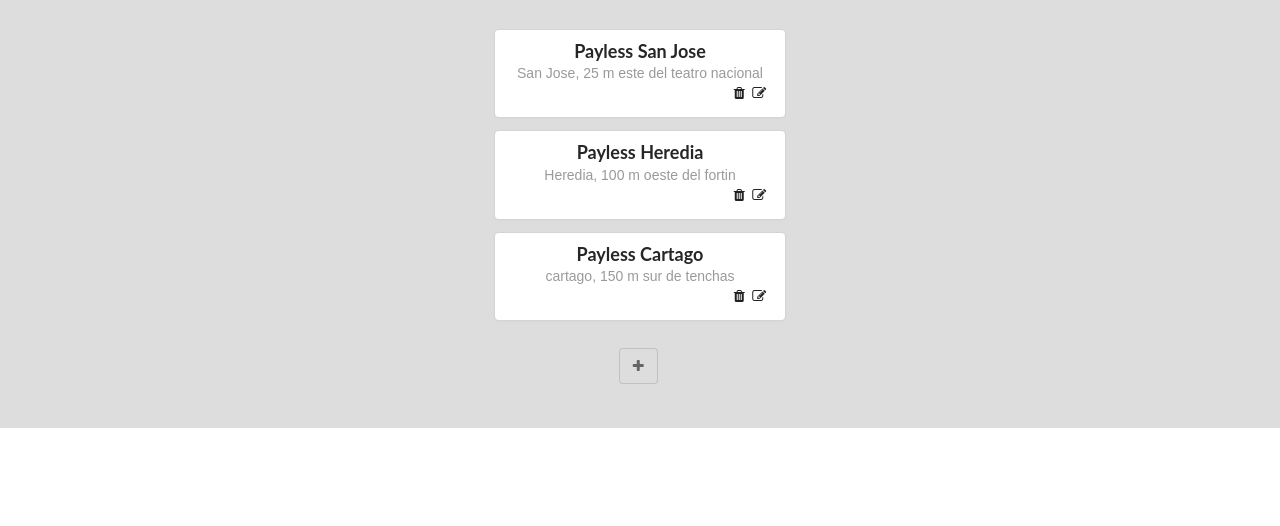
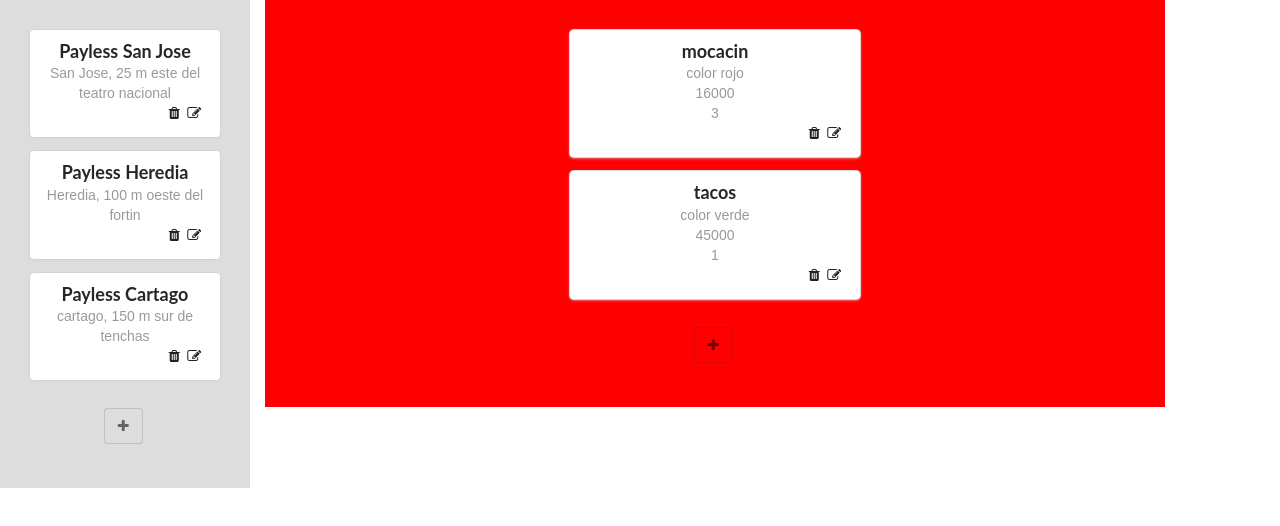
Before and after one commit to lhernandezc87/super-zapatos, a React (Create React App) app: page / in a window 1280 px wide. Shown: the top 526 px of the page. Built offline with nearby package versions, Linux system fonts and the light colour scheme.

Commit message:
shoe add/remove/update actions done

```diff
--- a/src/App.js
+++ b/src/App.js
@@ -11,13 +11,15 @@
   }
 }
 
-
 class ShoeStoreListDashboard extends React.Component {
   state = {
     shoeStoreList: defaultStoreList,
+    shoeList: defaultShoeList,
+    storeId: 1,
   };
 
-
+  //cargar tiendas
+  //componentWillUnmount
   handleCreateFormSubmit = (shoeStore) => {
     this.createShoeStore(shoeStore);
   };
@@ -28,6 +30,10 @@
 
   handleTrashClick = (shoeStoreId) => {
     this.deleteShoeStore(shoeStoreId);
+  };
+
+  handleShowShoes = (shoeStoreId) => {
+    this.setState({shoeStoreId: shoeStoreId});
   };
 
   createShoeStore = (shoeStore) => {
@@ -61,8 +67,60 @@
 
   };
 
+  //shoe code
+  handleCreateFormSubmitShoe = (shoe) => {
+    this.createShoe(shoe);
+  };
+
+  handleEditFormSubmitShoe = (attrs) => {
+    this.updateShoe(attrs);
+  };
+
+  handleTrashClickShoe = (shoeId) => {
+    this.deleteShoe(shoeId);
+  };
+
+  createShoe = (shoe) => {
+    const newShoe = {};
+    newShoe.name = shoe.name;
+    newShoe.description = shoe.description;
+    newShoe.price = shoe.price;
+    newShoe.total = shoe.total;
+    newShoe.storeId = this.state.storeId;
+    newShoe.id = this.state.shoeList.length + 1;
+    const newShoeList = [...this.state.shoeList, newShoe];
+    this.setState({shoeList: newShoeList});
+  };
+
+  updateShoe = (attrs) => {
+    this.setState({
+      shoeList: this.state.shoeList.map((shoe) => {
+        if (shoe.id === attrs.id) {
+          return Object.assign({}, shoe, {
+            name: attrs.name,
+            description: attrs.description,
+            price: attrs.price,
+            total: attrs.total,
+            storeId: this.state.storeId,
+          });
+        } else {
+          return shoe;
+        }
+      }),
+    });
+  };
+
+  deleteShoe = (shoeId) => {
+    this.setState({
+      shoeList: this.state.shoeList.filter(t => t.id !== shoeId),
+    });
+
+  };
+
   render() {
+    const currentShoeList = this.state.shoeList.filter(s => s.storeId === this.state.storeId);
     return (
+      <div className="appContainer">
         <div className='storesContainer'>
           <EditableShoeStoreList
             shoeStores={this.state.shoeStoreList}
@@ -72,6 +130,15 @@
           <ToggleableShoeStoreForm
             onFormSubmit={this.handleCreateFormSubmit}
           />
+        </div>
+        <div className="shoesContainer">
+          <ShoeListDashboard
+            onFormSubmitShoe={this.handleEditFormSubmitShoe}
+            onTrashClickShoe={this.handleTrashClickShoe}
+            CreateFormSubmitShoe={this.handleCreateFormSubmitShoe}
+            shoeList={currentShoeList}
+          />
+        </div>
       </div>
     );
   }
@@ -304,74 +371,285 @@
 }
 
 
-class ShoeList extends React.Component {
-  state = {
-    storeId: this.props.storeId,
-    shoeList: defaultShoeList,
-  }
-
-  handleCreateFormSubmit = (shoe) => {
-    this.createShoe(shoe);
-  };
-
-  handleEditFormSubmit = (attrs) => {
-    this.updateShoe(attrs);
-  };
-
-  handleTrashClick = (shoeId) => {
-    this.deleteShoe(shoeId);
-  };
-
-  createShoe = (shoe) => {
-    const newShoe = {};
-    newShoe.name = shoeStore.name;
-    newShoe.address = shoeStore.address;
-    newShoe.id = this.state.shoeStoreList.length + 1;
-    const newShoeList = [...this.state.shoeList, newShoe];
-    this.setState({shoeList: newShoeList});
-  };
-
-  updateShoe = (attrs) => {
-    this.setState({
-      shoeList: this.state.shoeList.map((shoe) => {
-        if (shoe.id === attrs.id) {
-          return Object.assign({}, shoe, {
-            name: attrs.name,
-            description: attrs.description,
-            price: attrs.price,
-            total: attrs.total,
-            storeId: attrs.storeId,
-          });
-        } else {
-          return shoe;
-        }
-      }),
-    });
-  };
-
-  deleteShoe = (shoeId) => {
-    this.setState({
-      shoeList: this.state.shoeList.filter(t => t.id !== shoeId),
-    });
-
-  };
+class ShoeListDashboard extends React.Component {
 
   render() {
     return (
       <div className='shoeContainer'>
         <EditableShoeList
-          shoes={this.state.shoeList}
-          onFormSubmit={this.handleEditFormSubmit}
-          onTrashClick={this.handleTrashClick}
+          shoes={this.props.shoeList}
+          onFormSubmitShoe={this.props.onFormSubmitShoe}
+          onTrashClickShoe={this.props.onTrashClickShoe}
         />
         <ToggleableShoeForm
-          onFormSubmit={this.handleCreateFormSubmit}
+          onFormSubmitShoe={this.props.CreateFormSubmitShoe}
         />
       </div>
     );
   }
 
 }
+
+class ToggleableShoeForm extends React.Component {
+
+  state = {
+    isOpen: false,
+  };
+
+  handleFormOpen = () => {
+    this.setState({ isOpen: true });
+  };
+
+  handleFormCloseShoe = () => {
+    this.setState({ isOpen: false });
+  };
+
+  handleFormSubmitShoe = (shoe) => {
+    this.props.onFormSubmitShoe(shoe);
+    this.setState({ isOpen: false });
+  };
+
+  render() {
+    if (this.state.isOpen) {
+      return (
+        <ShoeForm
+          onFormSubmitShoe={this.handleFormSubmitShoe}
+          onFormCloseShoe={this.handleFormCloseShoe}
+        />
+      );
+    } else {
+      return (
+        <div className='ui basic content center aligned segment'>
+          <button
+            className='ui basic button icon'
+            onClick={this.handleFormOpen}
+          >
+            <i className='plus icon' />
+          </button>
+        </div>
+      );
+    }
+  }
+}
+
+class EditableShoeList extends React.Component {
+  render() {
+    const shoes = this.props.shoes.map((shoe) => (
+      <EditableShoe
+        key={shoe.id}
+        id={shoe.id}
+        name={shoe.name}
+        description={shoe.description}
+        price={shoe.price}
+        total={shoe.total}
+        storeId={shoe.storeId}
+        onFormSubmitShoe={this.props.onFormSubmitShoe}
+        onTrashClickShoe={this.props.onTrashClickShoe}
+      />
+    ));
+    return (
+      <div id='shoes'>
+        {shoes}
+      </div>
+    );
+  }
+}
+
+
+class EditableShoe extends React.Component {
+  state = {
+    editFormOpen: false,
+  };
+
+  handleEditClickShoe = () => {
+    this.openForm();
+  };
+
+  handleFormCloseShoe = () => {
+    this.closeForm();
+  };
+
+  handleSubmitShoe = (shoe) => {
+    this.props.onFormSubmitShoe(shoe);
+    this.closeForm();
+  };
+
+  closeForm = () => {
+    this.setState({ editFormOpen: false });
+  };
+
+  openForm = () => {
+    this.setState({ editFormOpen: true });
+  };
+
+  render() {
+    if (this.state.editFormOpen) {
+      return (
+        <ShoeForm
+          id={this.props.id}
+          name={this.props.name}
+          description={this.props.description}
+          price={this.props.price}
+          total={this.props.total}
+          storeId={this.props.storeId}
+          onFormSubmitShoe={this.handleSubmitShoe}
+          onFormCloseShoe={this.handleFormCloseShoe}
+        />
+      );
+    } else {
+      return (
+        <Shoe
+          id={this.props.id}
+          name={this.props.name}
+          description={this.props.description}
+          price={this.props.price}
+          total={this.props.total}
+          storeId={this.props.storeId}
+          onEditClickShoe={this.handleEditClickShoe}
+          onTrashClickShoe={this.props.onTrashClickShoe}
+        />
+      );
+    }
+  }
+}
+
+class Shoe extends React.Component {
+
+
+  handleTrashClickShoe = () => {
+    this.props.onTrashClickShoe(this.props.id);
+  };
+
+  render() {
+    return (
+      <div className='ui centered card'>
+        <div className='content'>
+          <div className='header'>
+            {this.props.name}
+          </div>
+          <div className='meta'>
+            {this.props.description}
+          </div>
+          <div className='meta'>
+            {this.props.price}
+          </div>
+          <div className='meta'>
+            {this.props.total}
+          </div>
+          <div className='extra content'>
+            <span
+              className='right floated edit icon'
+              onClick={this.props.onEditClickShoe}
+            >
+              <i className='edit icon' />
+            </span>
+            <span
+              className='right floated trash icon'
+              onClick={this.handleTrashClickShoe}
+            >
+              <i className='trash icon' />
+            </span>
+          </div>
+        </div>
+      </div>
+    );
+  }
+}
+
+class ShoeForm extends React.Component {
+
+  state = {
+    fields: {
+      name:this.props.name || '',
+      description: this.props.description || '',
+      price: this.props.price || '',
+      total: this.props.total || '',
+    }
+  };
+
+  onChangeText = (evt) => {
+    const fields = this.state.fields;
+    fields[evt.target.name] = evt.target.value;
+    this.setState({fields: fields});
+  };
+
+  handleSubmitShoe = () => {
+    this.props.onFormSubmitShoe({
+      id: this.props.id,
+      name: this.state.fields.name,
+      description: this.state.fields.description,
+      price: this.state.fields.price,
+      total: this.state.fields.total,
+    });
+  };
+
+  render() {
+    const submitText = this.props.id ? 'Update' : 'Add shoe';
+    return (
+      <div className='ui centered card'>
+        <div className='content'>
+          <div className='ui form'>
+            <div className='field'>
+              <label>Name</label>
+              <input
+                type='text'
+                placeholder='Name'
+                name='name'
+                value={this.state.fields.name}
+                onChange={this.onChangeText}
+              />
+            </div>
+            <div className='field'>
+              <label>Description</label>
+              <input
+                type='text'
+                placeholder='Description'
+                name='description'
+                value={this.state.fields.description}
+                onChange={this.onChangeText}
+              />
+            </div>
+             <div className='field'>
+              <label>Price</label>
+              <input
+                type='text'
+                placeholder='Price'
+                name='price'
+                value={this.state.fields.price}
+                onChange={this.onChangeText}
+              />
+            </div>
+             <div className='field'>
+              <label>Total</label>
+              <input
+                type='text'
+                placeholder='Total'
+                name='total'
+                value={this.state.fields.total}
+                onChange={this.onChangeText}
+              />
+            </div>
+            <div className='ui two bottom attached buttons'>
+              <button
+                className='ui basic blue button'
+                onClick={this.handleSubmitShoe}
+              >
+                {submitText}
+              </button>
+              <button
+                className='ui basic red button'
+                onClick={this.props.onFormCloseShoe}
+              >
+                Cancel
+              </button>
+            </div>
+          </div>
+        </div>
+      </div>
+    );
+  }
+}
+
 
 
 const defaultStoreList = [
@@ -382,10 +660,9 @@
 
 const defaultShoeList = [
   {id: 1, name: 'mocacin', description: 'color negro', price: 16000, total: 3, storeId: 2},
-  {id: 1, name: 'chancletas', description: 'color azul', price: 6000, total: 2, storeId: 2},
-  {id: 1, name: 'mocacin', description: 'color rojo', price: 16000, total: 3, storeId: 1},
-  {id: 1, name: 'tacos', description: 'color verde', price: 45000, total: 1, storeId: 1},
+  {id: 2, name: 'chancletas', description: 'color azul', price: 6000, total: 2, storeId: 2},
+  {id: 3, name: 'mocacin', description: 'color rojo', price: 16000, total: 3, storeId: 1},
+  {id: 4, name: 'tacos', description: 'color verde', price: 45000, total: 1, storeId: 1},
 ];
 
-
 export default App;
```
Also changed, not shown: src/App.css. Lines whose indentation alone changed are shown as unchanged.
